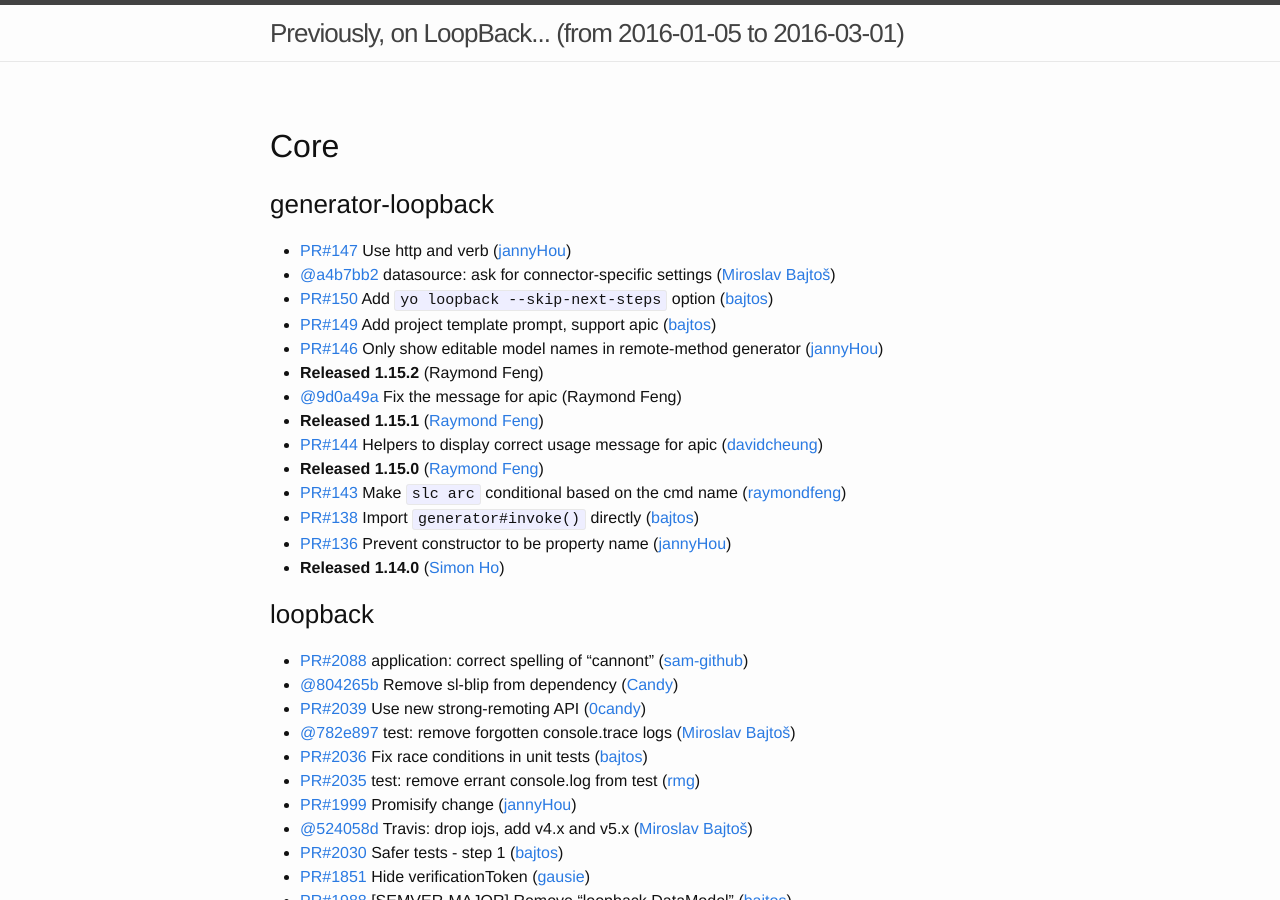
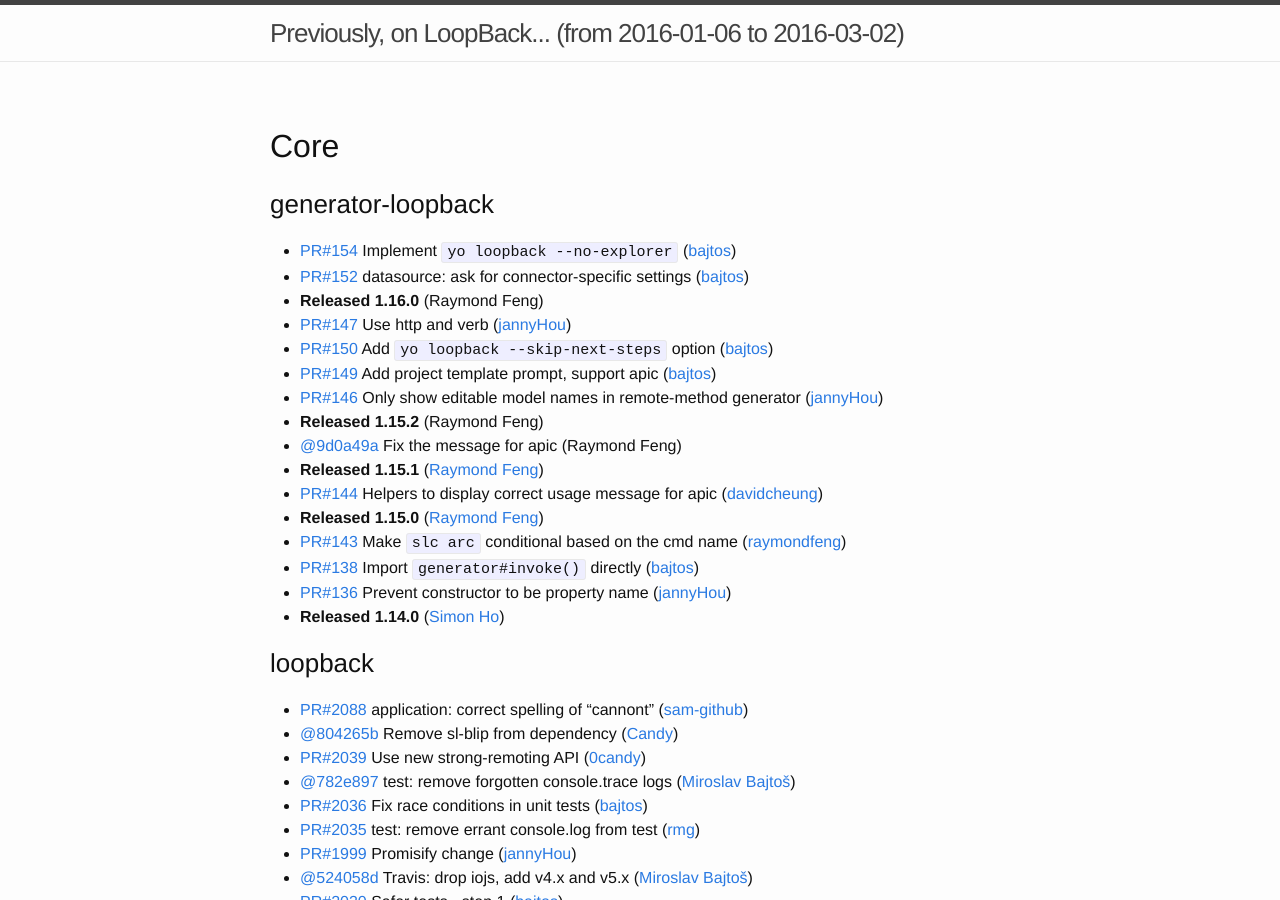
Before and after one commit to strongloop/loopback, a Jekyll site: the page built from index.md, in a window 1280 px wide and 900 px high. Built offline with Jekyll 4.4.1, drawn with Linux system fonts in a browser that asks for light colours; some of the changed text lies outside the part shown.

Commit message:
Update changelog

```diff
--- a/index.md
+++ b/index.md
@@ -1,13 +1,15 @@
 ---
 layout: page
-since: (from 2016-01-05 to 2016-03-01)
+since: (from 2016-01-06 to 2016-03-02)
 ---
 
 ## Core
 
 ### generator-loopback
+ * [PR#154](https://github.com/strongloop/generator-loopback/pull/154) Implement `yo loopback --no-explorer` ([bajtos](https://github.com/bajtos))
+ * [PR#152](https://github.com/strongloop/generator-loopback/pull/152) datasource: ask for connector-specific settings ([bajtos](https://github.com/bajtos))
+ * **Released 1.16.0** (Raymond Feng)
  * [PR#147](https://github.com/strongloop/generator-loopback/pull/147) Use http and verb ([jannyHou](https://github.com/jannyHou))
- * [@a4b7bb2](https://github.com/strongloop/generator-loopback/commit/a4b7bb2bccb7bb7960bd9e4c2bae48905bbe77a7) datasource: ask for connector-specific settings ([Miroslav Bajtoš](https://github.com/bajtos))
  * [PR#150](https://github.com/strongloop/generator-loopback/pull/150) Add `yo loopback --skip-next-steps` option ([bajtos](https://github.com/bajtos))
  * [PR#149](https://github.com/strongloop/generator-loopback/pull/149) Add project template prompt, support apic ([bajtos](https://github.com/bajtos))
  * [PR#146](https://github.com/strongloop/generator-loopback/pull/146) Only show editable model names in remote-method generator ([jannyHou](https://github.com/jannyHou))
@@ -99,6 +101,7 @@
 
 
 ### loopback-connector-db2
+ * **Released 1.0.4** ([Quentin Presley](https://github.com/qpresley))
  * [@ca2bea8](https://github.com/strongloop/loopback-connector-db2/commit/ca2bea88ae2f20e197e12b6045eabb52fccdd1a1) fix connection string ([Quentin Presley](https://github.com/qpresley))
  * [@50cd43b](https://github.com/strongloop/loopback-connector-db2/commit/50cd43b6fd9f6b04482dcc6ad90595811e8dc388) update connection string setup ([Quentin Presley](https://github.com/qpresley))
  * [@a17bdd2](https://github.com/strongloop/loopback-connector-db2/commit/a17bdd2eb6387769283f7482c8384d3f2a07f543) Consolidate and update changelog as CHANGES.md ([Ryan Graham](https://github.com/rmg))
```
